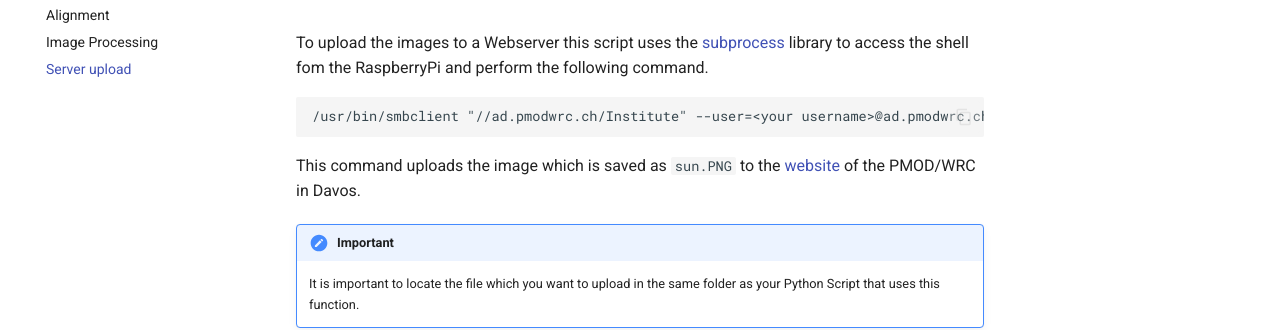
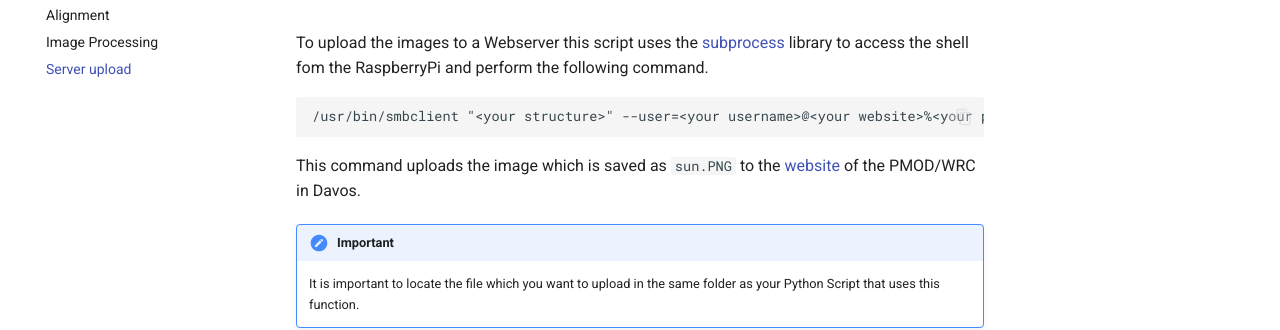
Before and after one commit to sydneyes/sydney_halpha_project, an MkDocs documentation site: the page built from docs/reference/upload.md, in a window 1280 px wide. Shown: the part 198-528 px from the top of the page. Built offline with MkDocs 1.6.1 and Material for MkDocs 9.7.7, drawn with Linux system fonts in a browser that asks for light colours; comment, search, counter and statistics services are not loaded.

Commit message:
correction upload

````diff
--- a/docs/reference/upload.md
+++ b/docs/reference/upload.md
@@ -3,7 +3,7 @@
 To upload the images to a Webserver this script uses the [subprocess](https://docs.python.org/3/library/subprocess.html) library to access the shell fom the RaspberryPi and perform the following command.
 
 ```
-/usr/bin/smbclient "//ad.pmodwrc.ch/Institute" --user=<your username>@ad.pmodwrc.ch%<your password> --workgroup=AD.pmodwrc.ch --command "cd Infrastructure/WWW/www.pmodwrc.ch/htdocs/images/halpha; put sun.PNG"
+/usr/bin/smbclient "<your structure>" --user=<your username>@<your website>%<your password> --workgroup=<your workgroup> --command "cd <your destination>; put sun.PNG"
 
 ```
 This command uploads the image which is saved as `sun.PNG` to the [website](https://www.pmodwrc.ch/images/halpha/sun.PNG) of the PMOD/WRC in Davos.
````
